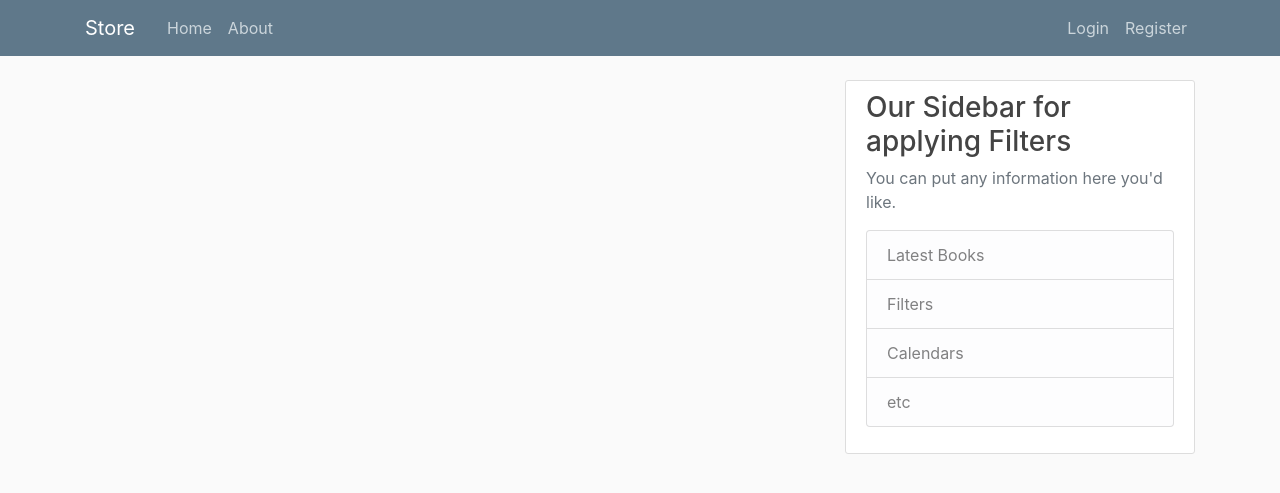
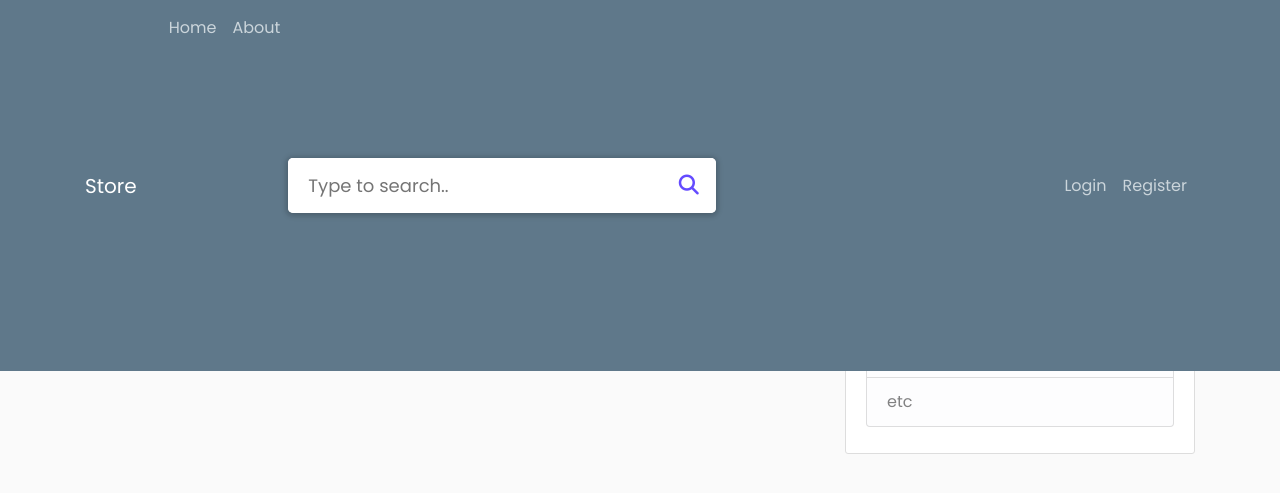
Before and after one commit to goutamkota/E-commercial-Website-for-books, a Django app: page / in a window 1280 px wide. Shown: the top 493 px of the page. Run offline with Django 3.2, Linux system fonts and the light colour scheme; some libraries are stand-ins or nearby versions.

Commit message:
search bar

```diff
--- a/website/bookstore/templates/bookstore/base.html
+++ b/website/bookstore/templates/bookstore/base.html
@@ -6,6 +6,14 @@
     <!-- Required meta tags -->
     <meta charset="utf-8">
     <meta name="viewport" content="width=device-width, initial-scale=1, shrink-to-fit=no">
+
+
+
+    <!-- searchBar goutam-->
+    <link rel="stylesheet" href="./searchBar.css">
+    <script src="https://kit.fontawesome.com/a076d05399.js"></script>
+
+
 
     <!-- Bootstrap CSS -->
     <link rel="stylesheet" href="https://maxcdn.bootstrapcdn.com/bootstrap/4.0.0/css/bootstrap.min.css" integrity="sha384-Gn5384xqQ1aoWXA+058RXPxPg6fy4IWvTNh0E263XmFcJlSAwiGgFAW/dAiS6JXm" crossorigin="anonymous">
@@ -30,6 +38,21 @@
             <div class="navbar-nav mr-auto">
               <a class="nav-item nav-link" href="#">Home</a>
               <a class="nav-item nav-link" href="#">About</a>
+
+
+    <div class="wrapper">
+      <div class="search-input">
+        <a href="" target="_blank" hidden></a>
+        <input type="text" placeholder="Type to search..">
+        <div class="autocom-box">
+          <!-- here list are inserted from javascript -->
+        </div>
+        <div class="icon"><i class="fas fa-search"></i></div>
+      </div>
+    </div>
+
+
+
             </div>
             <!-- Navbar Right Side -->
             <div class="navbar-nav">
@@ -70,5 +93,10 @@
     <script src="https://code.jquery.com/jquery-3.2.1.slim.min.js" integrity="sha384-KJ3o2DKtIkvYIK3UENzmM7KCkRr/rE9/Qpg6aAZGJwFDMVNA/GpGFF93hXpG5KkN" crossorigin="anonymous"></script>
     <script src="https://cdnjs.cloudflare.com/ajax/libs/popper.js/1.12.9/umd/popper.min.js" integrity="sha384-ApNbgh9B+Y1QKtv3Rn7W3mgPxhU9K/ScQsAP7hUibX39j7fakFPskvXusvfa0b4Q" crossorigin="anonymous"></script>
     <script src="https://maxcdn.bootstrapcdn.com/bootstrap/4.0.0/js/bootstrap.min.js" integrity="sha384-JZR6Spejh4U02d8jOt6vLEHfe/JQGiRRSQQxSfFWpi1MquVdAyjUar5+76PVCmYl" crossorigin="anonymous"></script>
-</body>
+
+    <!-- searchBar from codenepal goutam -->
+    <script src="./searchBar_suggestion_database.js"></script>
+    <script src="./searchBar.js"></script>
+
+  </body>
 </html>
--- /dev/null
+++ b/website/bookstore/templates/bookstore/searchBar.css
@@ -0,0 +1,88 @@
+@import url('https://fonts.googleapis.com/css2?family=Poppins:wght@200;300;400;500;600;700&display=swap');
+*{
+  margin: 0;
+  padding: 0;
+  box-sizing: border-box;
+  font-family: 'Poppins', sans-serif;
+}
+
+body{
+  background: #644bff;
+  padding: 0 20px;
+}
+
+::selection{
+  color: #fff;
+  background: #664AFF;
+}
+
+.wrapper{
+  max-width: 450px;
+  margin: 150px auto;
+}
+
+.wrapper .search-input{
+  background: #fff;
+  width: 100%;
+  border-radius: 5px;
+  position: relative;
+  box-shadow: 0px 1px 5px 3px rgba(0,0,0,0.12);
+}
+
+.search-input input{
+  height: 55px;
+  width: 100%;
+  outline: none;
+  border: none;
+  border-radius: 5px;
+  padding: 0 60px 0 20px;
+  font-size: 18px;
+  box-shadow: 0px 1px 5px rgba(0,0,0,0.1);
+}
+
+.search-input.active input{
+  border-radius: 5px 5px 0 0;
+}
+
+.search-input .autocom-box{
+  padding: 0;
+  opacity: 0;
+  pointer-events: none;
+  max-height: 280px;
+  overflow-y: auto;
+}
+
+.search-input.active .autocom-box{
+  padding: 10px 8px;
+  opacity: 1;
+  pointer-events: auto;
+}
+
+.autocom-box li{
+  list-style: none;
+  padding: 8px 12px;
+  display: none;
+  width: 100%;
+  cursor: default;
+  border-radius: 3px;
+}
+
+.search-input.active .autocom-box li{
+  display: block;
+}
+.autocom-box li:hover{
+  background: #efefef;
+}
+
+.search-input .icon{
+  position: absolute;
+  right: 0px;
+  top: 0px;
+  height: 55px;
+  width: 55px;
+  text-align: center;
+  line-height: 55px;
+  font-size: 20px;
+  color: #644bff;
+  cursor: pointer;
+}
--- /dev/null
+++ b/website/bookstore/templates/bookstore/searchBar.js
@@ -0,0 +1,61 @@
+// getting all required elements
+const searchWrapper = document.querySelector(".search-input");
+const inputBox = searchWrapper.querySelector("input");
+const suggBox = searchWrapper.querySelector(".autocom-box");
+const icon = searchWrapper.querySelector(".icon");
+let linkTag = searchWrapper.querySelector("a");
+let webLink;
+
+// if user press any key and release
+inputBox.onkeyup = (e)=>{
+    let userData = e.target.value; //user enetered data
+    let emptyArray = [];
+    if(userData){
+        icon.onclick = ()=>{
+            // provide the link of our database
+            webLink = "https://www.google.com/search?q=" + userData;
+            linkTag.setAttribute("href", webLink);
+            console.log(webLink);
+            linkTag.click();
+        }
+        emptyArray = suggestions.filter((data)=>{
+            //filtering array value and user characters to lowercase and return only those words which are start with user enetered chars
+            return data.toLocaleLowerCase().startsWith(userData.toLocaleLowerCase());
+        });
+        emptyArray = emptyArray.map((data)=>{
+            // passing return data inside li tag
+            return data = '<li>'+ data +'</li>';
+        });
+        searchWrapper.classList.add("active"); //show autocomplete box
+        showSuggestions(emptyArray);
+        let allList = suggBox.querySelectorAll("li");
+        for (let i = 0; i < allList.length; i++) {
+            //adding onclick attribute in all li tag
+            allList[i].setAttribute("onclick", "select(this)");
+        }
+    }else{
+        searchWrapper.classList.remove("active"); //hide autocomplete box
+    }
+}
+
+function select(element){
+    let selectData = element.textContent;
+    inputBox.value = selectData;
+    icon.onclick = ()=>{
+        webLink = "https://www.google.com/search?q=" + selectData;
+        linkTag.setAttribute("href", webLink);
+        linkTag.click();
+    }
+    searchWrapper.classList.remove("active");
+}
+
+function showSuggestions(list){
+    let listData;
+    if(!list.length){
+        userValue = inputBox.value;
+        listData = '<li>'+ userValue +'</li>';
+    }else{
+        listData = list.join('');
+    }
+    suggBox.innerHTML = listData;
+}
--- /dev/null
+++ b/website/bookstore/templates/bookstore/searchBar_suggestion_database.js
@@ -0,0 +1,21 @@
+let suggestions = [
+    "Channel",
+    "CodingLab",
+    "YouTube",
+    "YouTuber",
+    "YouTube Channel",
+    "Blogger",
+    "Bollywood",
+    "Vlogger",
+    "Vechiles",
+    "Facebook",
+    "Freelancer",
+    "Facebook Page",
+    "Designer",
+    "Developer",
+    "Web Designer",
+    "Web Developer",
+    "Login Form in HTML & CSS",
+    "What does HTML stands for?",
+    "What does CSS stands for?",
+];
```
